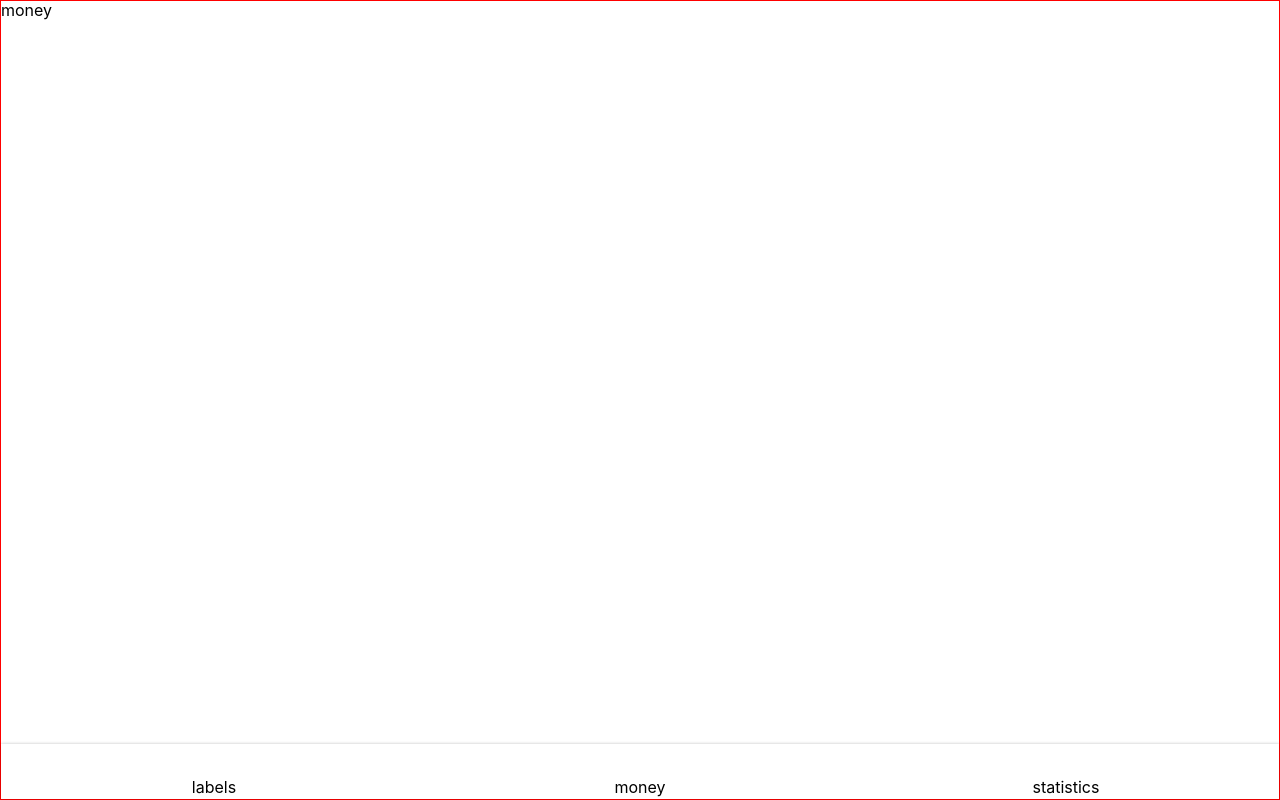
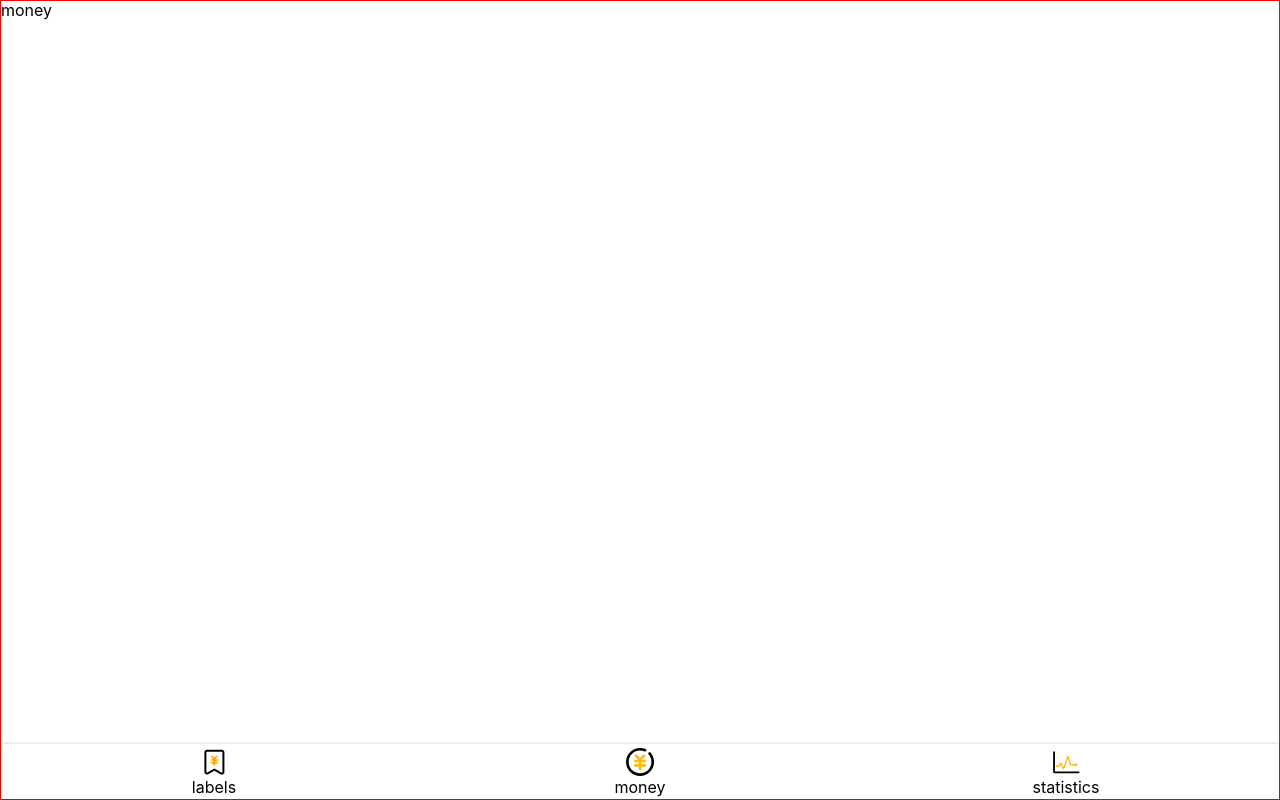
Before and after one commit to sherryYYX/money-react-code, a React app: page /#/money in a window 1280 px wide. Built offline with nearby package versions, Linux system fonts and the light colour scheme.

Commit message:
抽离组件Layout

```diff
--- a/package.json
+++ b/package.json
@@ -4,6 +4,7 @@
   "private": true,
   "dependencies": {
     "@babel/core": "7.9.0",
+    "@babel/helper-create-regexp-features-plugin": "^7.10.4",
     "@svgr/webpack": "4.3.3",
     "@testing-library/jest-dom": "^4.2.4",
     "@testing-library/react": "^9.3.2",
--- a/src/App.tsx
+++ b/src/App.tsx
@@ -3,33 +3,20 @@ import {
   HashRouter as Router,
   Switch,
   Route,
-  Link,
   Redirect
 } from "react-router-dom";
 import Money from './pages/Money';
 import Labels from './pages/Labels';
 import Statistics from './pages/Statistics';
-import styled from 'styled-components';
-import Nav from './components/Nav';
+import NoMatch from './pages/NoMatch';
 
-const Wrapper= styled.div`
-  border: 1px solid red;
-  height: 100vh;
-  display:flex;
-  flex-direction: column;
-  font-family: -apple-system, "Noto Sans", "Helvetica Neue", Helvetica, "Nimbus Sans L", Arial, "Liberation Sans", "PingFang SC", "Hiragino Sans GB", "Noto Sans CJK SC", "Source Han Sans SC", "Source Han Sans CN", "Microsoft YaHei", "Wenquanyi Micro Hei", "WenQuanYi Zen Hei", "ST Heiti", SimHei, "WenQuanYi Zen Hei Sharp", sans-serif;
-`
 
-const Main = styled.div`
-  flex-grow: 1;
-`
+
 
 
 const APP =   ()=> {
   return (
     <Router>
-      <Wrapper>
-        <Main>
           <Switch>
             <Route path="/labels">
               <Labels/>
@@ -45,19 +32,9 @@ const APP =   ()=> {
               <NoMatch />
             </Route>
           </Switch>
-        </Main>
-
-        <Nav/>
-
-      </Wrapper>
     </Router>
   );
 }
 
-function NoMatch() {
-  return(
-    <div>页面不存在，请点击返回 <a href="/">首页</a> </div>
-  )
-}
 
 export default APP;
--- a/src/components/Icon.tsx
+++ b/src/components/Icon.tsx
@@ -3,7 +3,7 @@ import React from 'react';
 const importAll = (requireContext: __WebpackModuleApi.RequireContext) =>
   requireContext.keys().forEach(requireContext);
 try {
-  importAll(require.context("../assets/icons", true, /\.svg$/));
+  importAll(require.context("../icons", true, /\.svg$/));
 } catch (e) {
   console.log(e);
 }
--- /dev/null
+++ b/src/components/Layout.tsx
@@ -0,0 +1,26 @@
+import styled from 'styled-components';
+import React from 'react';
+import Nav from './Nav';
+const Wrapper= styled.div`
+  border: 1px solid red;
+  height: 100vh;
+  display:flex;
+  flex-direction: column;
+  font-family: -apple-system, "Noto Sans", "Helvetica Neue", Helvetica, "Nimbus Sans L", Arial, "Liberation Sans", "PingFang SC", "Hiragino Sans GB", "Noto Sans CJK SC", "Source Han Sans SC", "Source Han Sans CN", "Microsoft YaHei", "Wenquanyi Micro Hei", "WenQuanYi Zen Hei", "ST Heiti", SimHei, "WenQuanYi Zen Hei Sharp", sans-serif;
+`
+
+const Main = styled.div`
+  flex-grow: 1;
+`
+
+const Layout =(props: any)=>{
+  return(
+      <Wrapper>
+        <Main>
+          {props.children}
+        </Main>
+        <Nav/>
+      </Wrapper>
+  )
+}
+export default Layout
--- a/src/pages/Labels.tsx
+++ b/src/pages/Labels.tsx
@@ -1,8 +1,12 @@
 import React from 'react';
+import Layout from '../components/Layout';
 
 const Labels= ()=>{
   return(
-    <div>labels</div>
+    <Layout>
+      <div>labels</div>
+    </Layout>
+
   )
 }
 
--- a/src/pages/Money.tsx
+++ b/src/pages/Money.tsx
@@ -1,8 +1,11 @@
 import React from 'react';
+import Layout from '../components/Layout';
 
 const Money= ()=>{
   return(
-    <div>money</div>
+    <Layout>
+      <div>money</div>
+    </Layout>
   )
 }
 
--- /dev/null
+++ b/src/pages/NoMatch.tsx
@@ -0,0 +1,16 @@
+import React from 'react';
+import styled from 'styled-components';
+
+const H3 = styled.div`
+  padding: 16px;
+  font-size: 20px;
+  >a{
+    color: blue;
+  }
+`
+const NoMatch =() =>{
+  return(
+    <H3>页面不存在，请点击返回 <a href="/">首页</a> </H3>
+  )
+}
+export default NoMatch;
--- a/src/pages/Statistics.tsx
+++ b/src/pages/Statistics.tsx
@@ -1,8 +1,12 @@
 import React from 'react';
+import Layout from '../components/Layout';
 
 const Statistics= ()=>{
   return(
-    <div>statistics</div>
+    <Layout>
+      <div>statistics</div>
+    </Layout>
+
   )
 }
 
```
